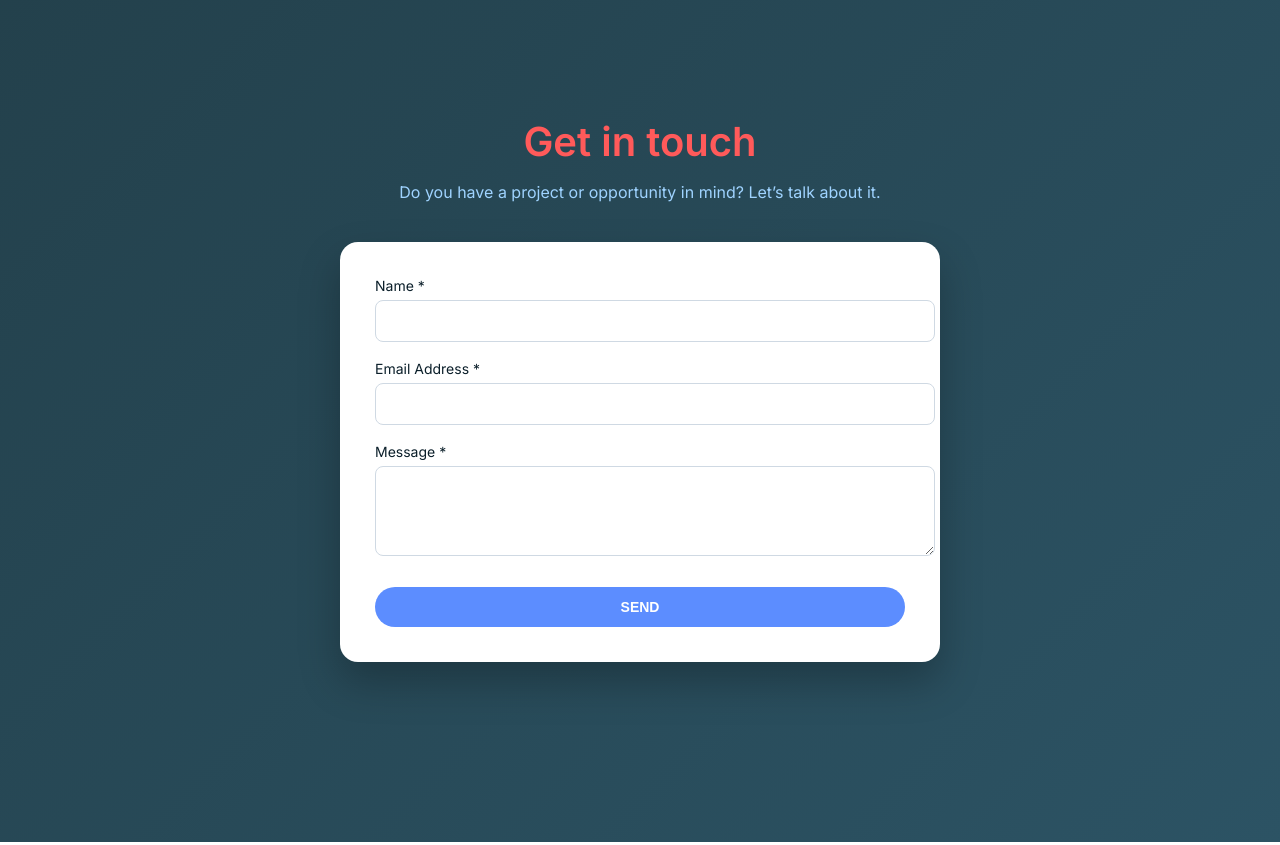
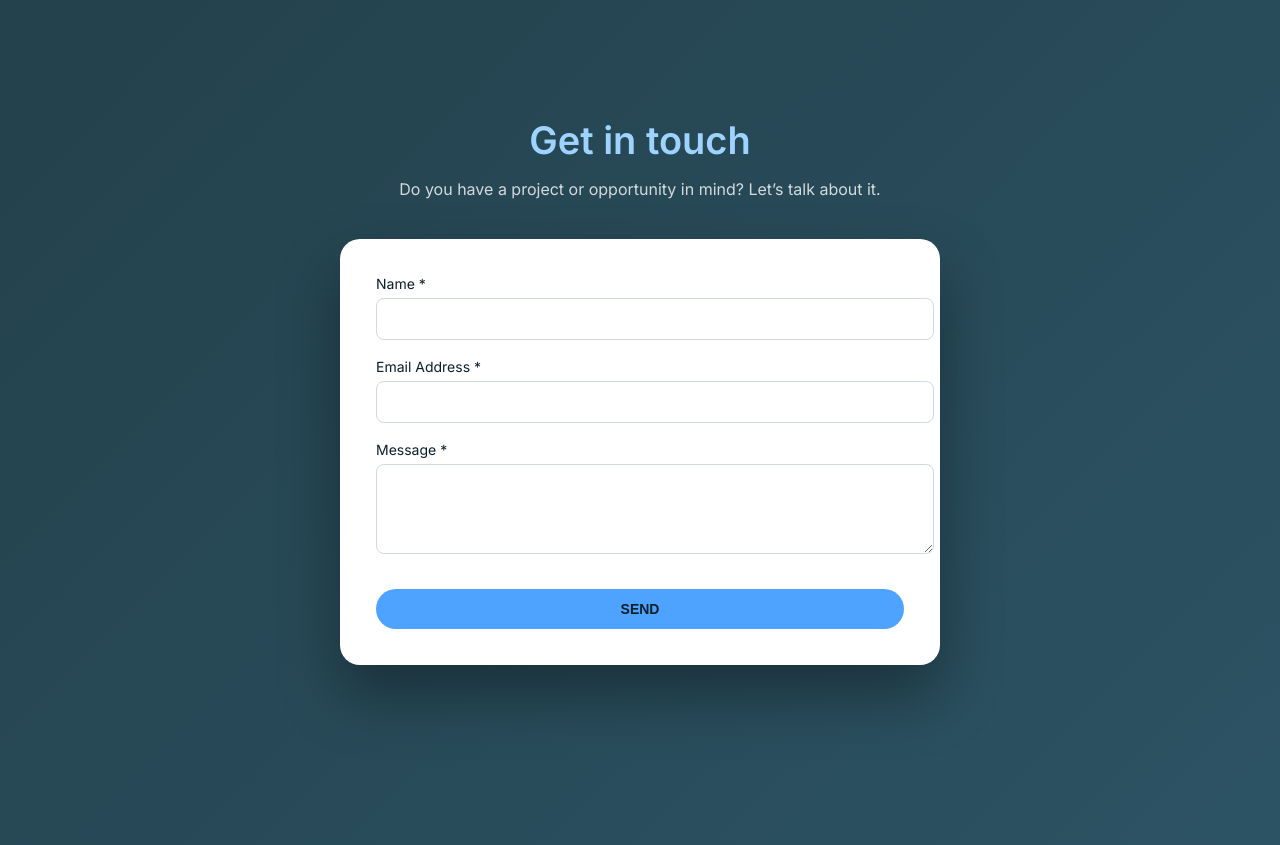
Before and after one commit to Aswini-Dileep/Aswini-Dileep.github.io, a plain HTML site: page index.html in a window 1280 px wide. Shown: the part 3721-4566 px from the top of the page. Drawn offline with Linux system fonts and the light colour scheme.

Commit message:
Update index.html

```diff
--- a/index.html
+++ b/index.html
@@ -546,23 +546,23 @@ footer a {
 }
 
 .contact-title {
-  font-size: 40px;
-  color: #ff5a5a;
+  font-size: 38px;
+  color: #9fd3ff;
   margin-bottom: 10px;
 }
 
 .contact-subtitle {
-  color: #9fd3ff;
+  color: rgba(255,255,255,0.8);
   margin-bottom: 40px;
 }
 
 /* FORM CARD */
 .contact-form {
   background: #ffffff;
-  padding: 35px;
-  border-radius: 18px;
+  padding: 36px;
+  border-radius: 20px;
   text-align: left;
-  box-shadow: 0 20px 40px rgba(0,0,0,0.25);
+  box-shadow: 0 30px 60px rgba(0,0,0,0.35);
 }
 
 /* LABELS */
@@ -594,18 +594,18 @@ footer a {
 .contact-form button {
   width: 100%;
   padding: 12px;
-  margin-top: 10px;
+  margin-top: 14px;
   border-radius: 30px;
   border: none;
-  background: #5c8dff;
-  color: white;
+  background: #4da3ff;
+  color: #0b1f2a;
   font-size: 14px;
   font-weight: 600;
   cursor: pointer;
 }
 
 .contact-form button:hover {
-  background: #4da3ff;
+  background: #6bb5ff;
 }
 
 
```
